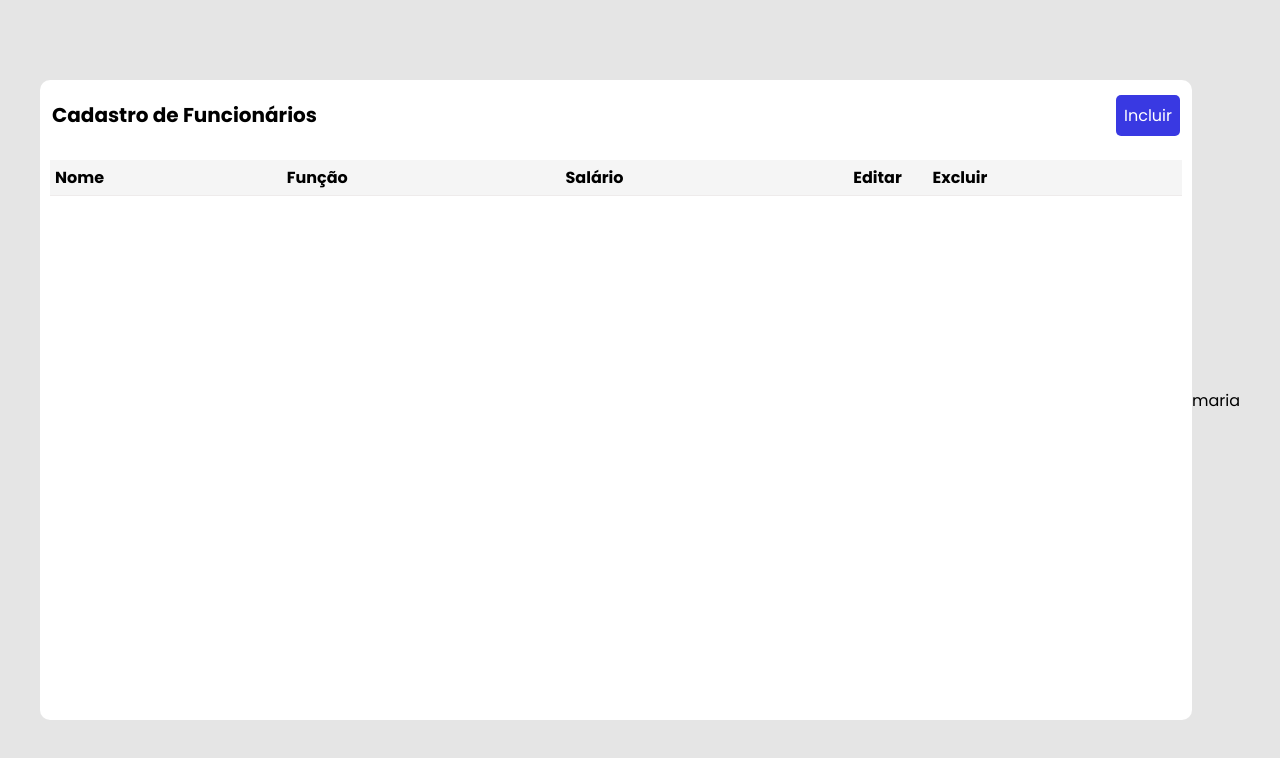
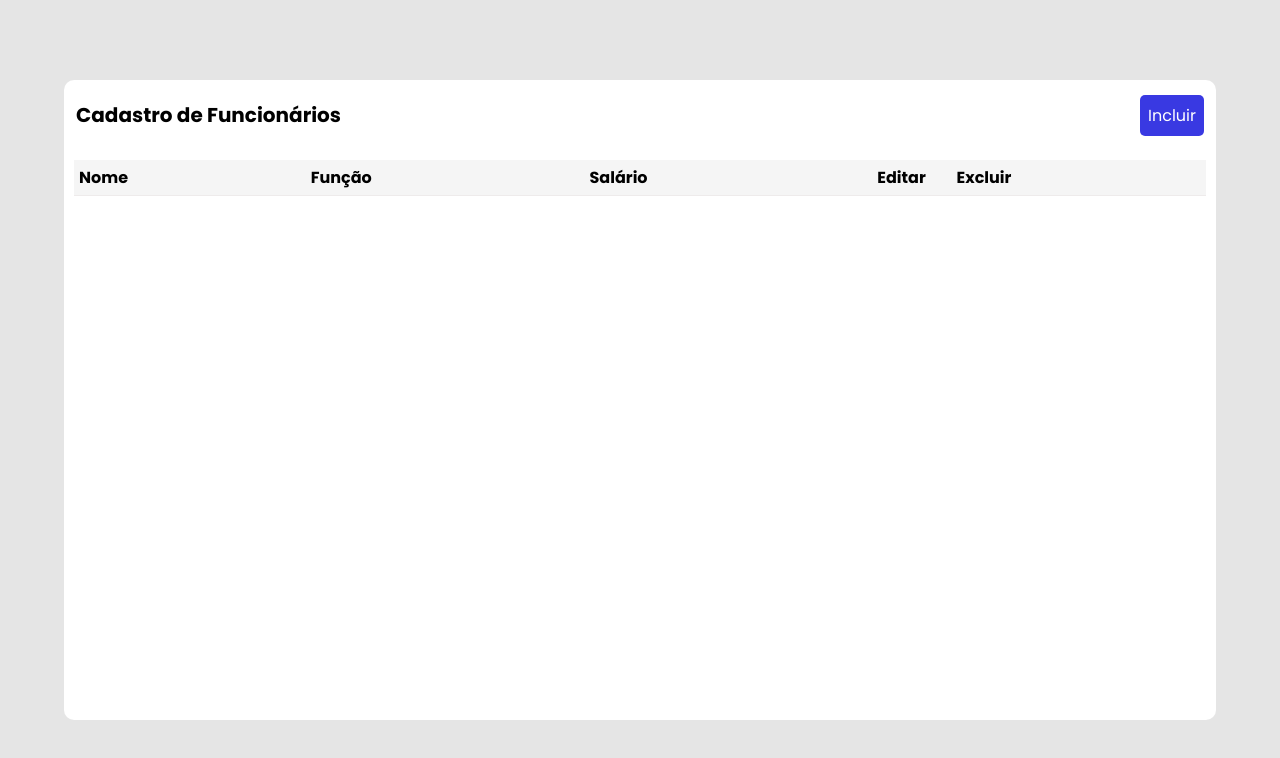
Before and after one commit to evertonfranca-ie/CRUD, a plain HTML site: page index.html in a window 1280 px wide. Drawn offline with nearby package versions, Linux system fonts and the light colour scheme.

Commit message:
Update index.html

```diff
--- a/index.html
+++ b/index.html
@@ -47,7 +47,7 @@
             </form>
         </div>
     </div>
-    <p>maria</p>
+
 
 
 
```
